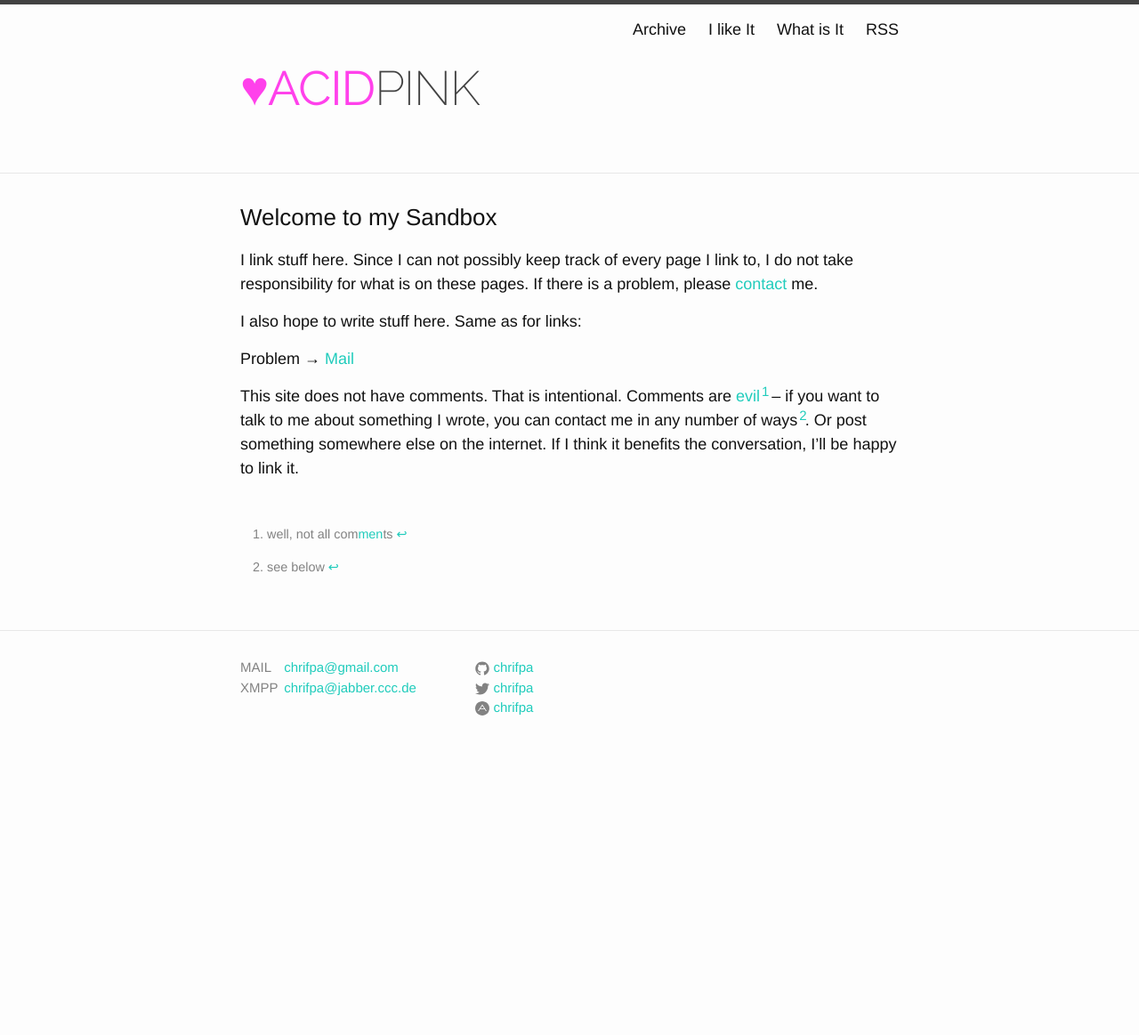
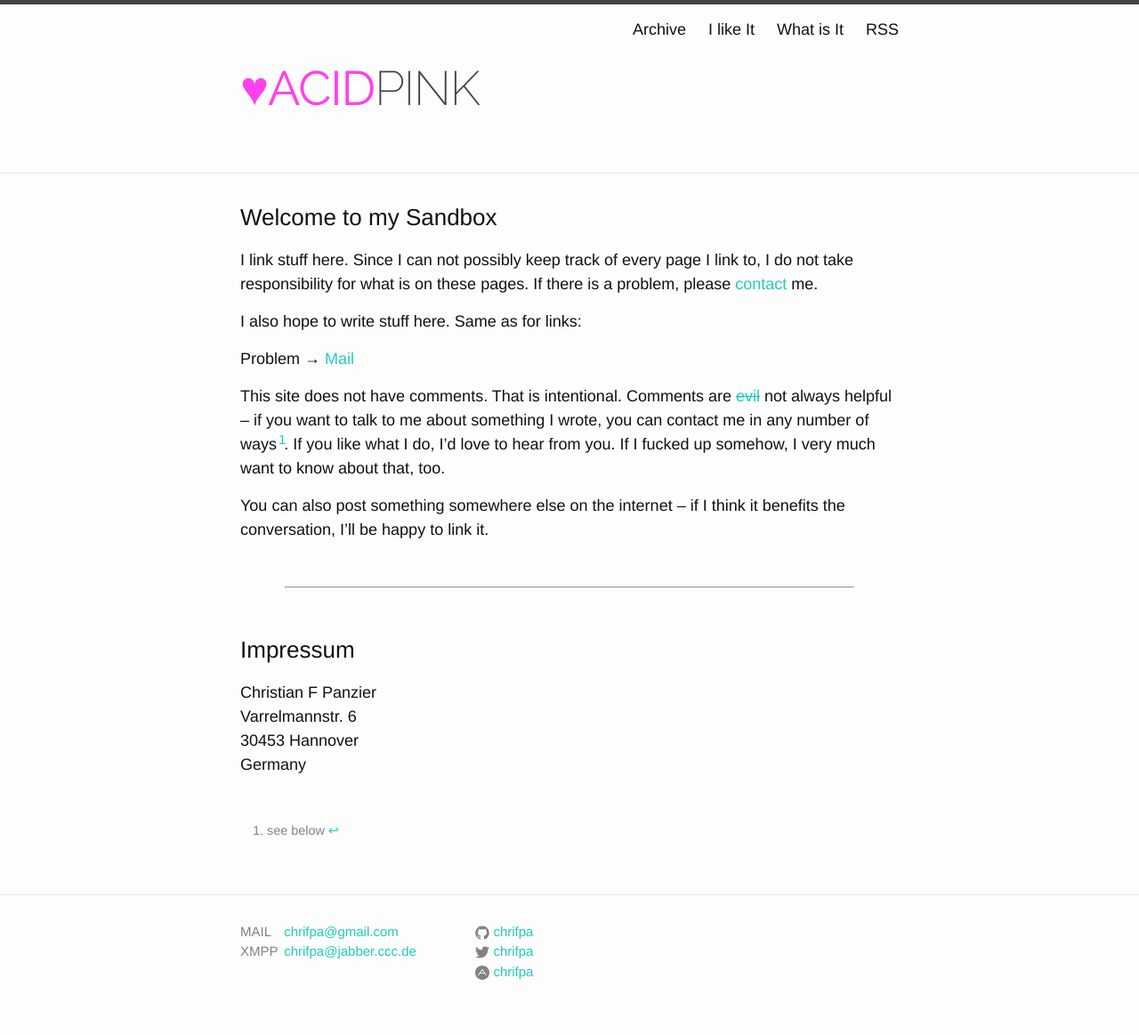
Before and after one commit to acdpnk/chrifpa.github.io, a Jekyll site: the page built from what.md, in a window 1280 px wide. Shown: the whole page at 89% size. Built offline with Jekyll 4.4.1, drawn with Linux system fonts in a browser that asks for light colours; before the commit the page ends 900 px from its top, so only the background shows below that.

Commit message:
impressum

```diff
--- a/what.md
+++ b/what.md
@@ -12,10 +12,20 @@ I also hope to write stuff here. Same as for links:
 
 Problem → [Mail][]
 
-This site does not have comments. That is intentional. Comments are [evil][][^almost] -- if you want to talk to me about something I wrote, you can contact me in any number of ways[^social]. Or post something somewhere else on the internet. If I think it benefits the conversation, I'll be happy to link it.
+This site does not have comments. That is intentional. Comments are [<strike>evil</strike>][evil] not always helpful -- if you want to talk to me about something I wrote, you can contact me in any number of ways[^social]. If you like what I do, I'd love to hear from you. If I fucked up somehow, I very much want to know about that, too.
+
+You can also post something somewhere else on the internet -- if I think it benefits the conversation, I'll be happy to link it.
+
+<hr style="margin:50px" />
+
+### Impressum
+
+Christian F Panzier<br />
+Varrelmannstr. 6<br />
+30453 Hannover<br />
+Germany
 
 
 [mail]: mailto:{{ site.email }}
 [evil]: https://twitter.com/AvoidComments
-[^almost]: well, not all com[men](http://www.listen-tome.com/save-me/)ts
 [^social]: see below
```
